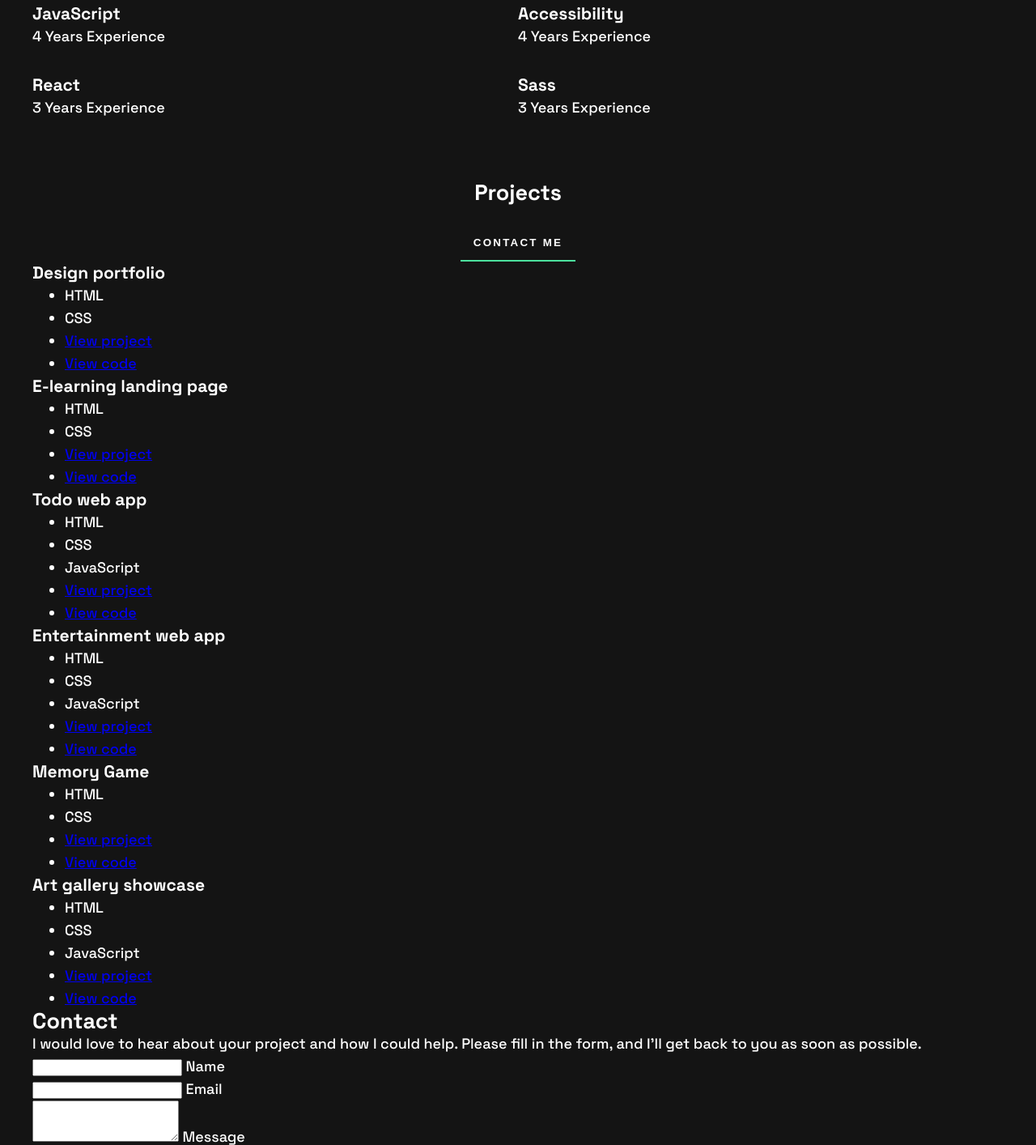
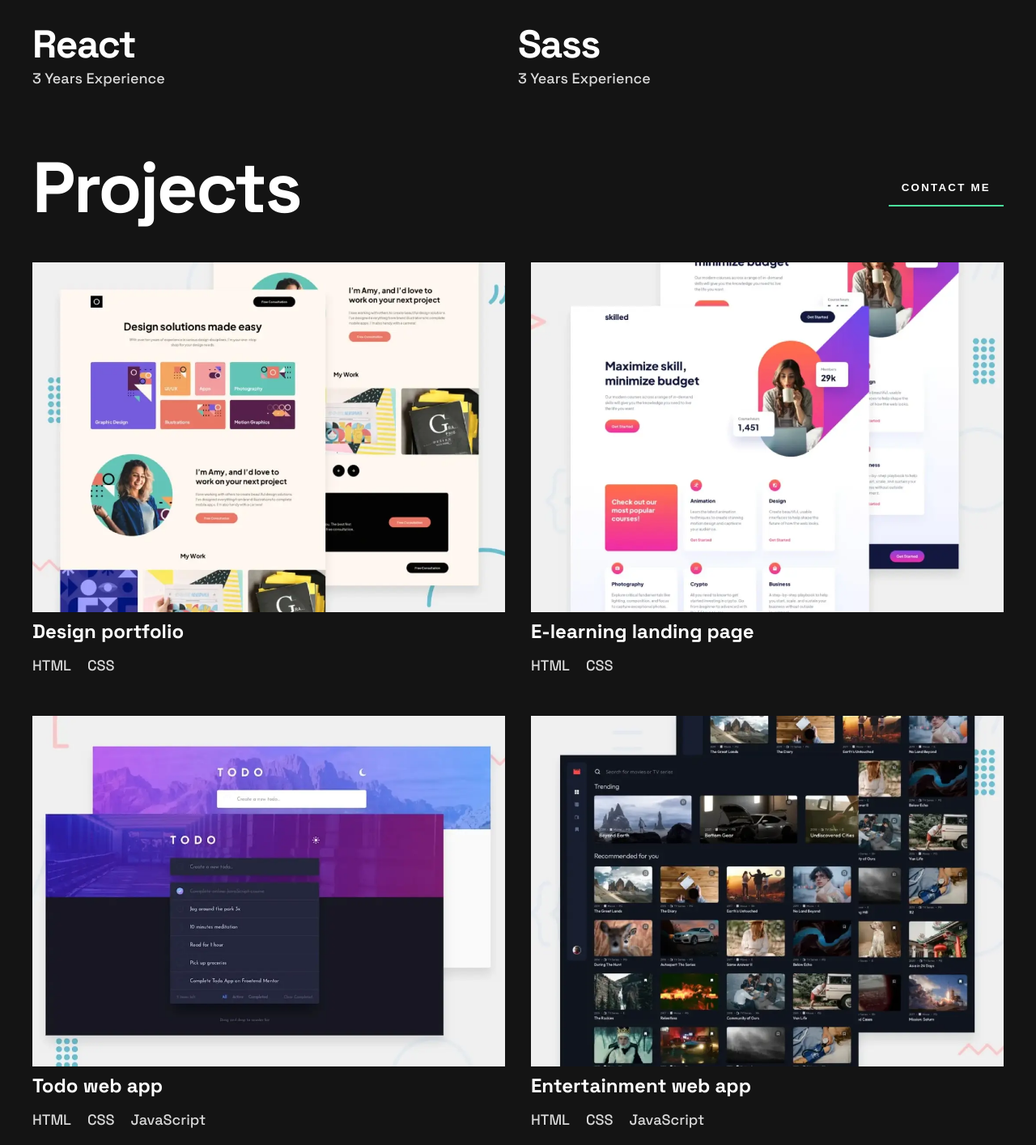
Before and after one commit to crockalet/single-page-developer-portfolio, a plain HTML site: page index.html in a window 1280 px wide. Shown: the part 1025-2439 px from the top of the page at 81% size. Drawn offline with Linux system fonts and the light colour scheme.

Commit message:
feat: projects card

```diff
--- a/index.html
+++ b/index.html
@@ -14,7 +14,7 @@
 
     <title>Frontend Mentor | Single-page developer portfolio</title>
   </head>
-  <body>
+  <body class="text-body">
     <header>
       <p>adamkeyes</p>
       <div class="icons">
@@ -31,7 +31,7 @@
     <main>
       <section class="profile-card">
         <img src="/assets/images/image-profile-mobile.webp" alt="Profile" />
-        <h1>Nice to meet you! I'm <mark>Adam Keyes.</mark></h1>
+        <h1 class="text-lg">Nice to meet you! I'm <mark>Adam Keyes.</mark></h1>
         <p>
           Based in the UK, I'm a front-end developer passionate about building
           accessible web apps that users love.
@@ -45,27 +45,27 @@
         <h2 style="display: none">Experience</h2>
 
         <div class="xp-card">
-          <h3>HTML</h3>
+          <h3 class="text-lg">HTML</h3>
           <p>4 Years Experience</p>
         </div>
         <div class="xp-card">
-          <h3>CSS</h3>
+          <h3 class="text-lg">CSS</h3>
           <p>4 Years Experience</p>
         </div>
         <div class="xp-card">
-          <h3>JavaScript</h3>
+          <h3 class="text-lg">JavaScript</h3>
           <p>4 Years Experience</p>
         </div>
         <div class="xp-card">
-          <h3>Accessibility</h3>
+          <h3 class="text-lg">Accessibility</h3>
           <p>4 Years Experience</p>
         </div>
         <div class="xp-card">
-          <h3>React</h3>
+          <h3 class="text-lg">React</h3>
           <p>3 Years Experience</p>
         </div>
         <div class="xp-card">
-          <h3>Sass</h3>
+          <h3 class="text-lg">Sass</h3>
           <p>3 Years Experience</p>
         </div>
       </section>
@@ -74,45 +74,89 @@
 
       <section class="projects-container">
         <header>
-          <h2>Projects</h2>
+          <h2 class="text-xl">Projects</h2>
           <button>Contact me</button>
         </header>
 
         <section class="projects">
           <article class="project-card">
-            <h3>Design portfolio</h3>
+            <div class="project-image">
+              <img
+                srcset="
+                  /assets/images/thumbnail-project-1-small.webp  686w,
+                  /assets/images/thumbnail-project-1-large.webp 1080w
+                "
+                src="/assets/images/thumbnail-project-1-large.webp"
+                alt="design portfolio"
+              />
+
+              <nav class="links">
+                <a href="#">View project</a>
+                <a href="#">View code</a>
+              </nav>
+            </div>
+
+            <h3 class="text-m">Design portfolio</h3>
 
             <ul class="tech">
               <li>HTML</li>
               <li>CSS</li>
             </ul>
 
-            <nav>
-              <ul>
-                <li><a href="#">View project</a></li>
-                <li><a href="#">View code</a></li>
-              </ul>
+            <nav class="links">
+              <a href="#">View project</a>
+              <a href="#">View code</a>
             </nav>
           </article>
 
           <article class="project-card">
-            <h3>E-learning landing page</h3>
+            <div class="project-image">
+              <img
+                srcset="
+                  /assets/images/thumbnail-project-2-small.webp  686w,
+                  /assets/images/thumbnail-project-2-large.webp 1080w
+                "
+                src="/assets/images/thumbnail-project-2-large.webp"
+                alt="e-learning landing page"
+              />
+
+              <nav class="links">
+                <a href="#">View project</a>
+                <a href="#">View code</a>
+              </nav>
+            </div>
+
+            <h3 class="text-m">E-learning landing page</h3>
 
             <ul class="tech">
               <li>HTML</li>
               <li>CSS</li>
             </ul>
 
-            <nav>
-              <ul>
-                <li><a href="#">View project</a></li>
-                <li><a href="#">View code</a></li>
-              </ul>
+            <nav class="links">
+              <a href="#">View project</a>
+              <a href="#">View code</a>
             </nav>
           </article>
 
           <article class="project-card">
-            <h3>Todo web app</h3>
+            <div class="project-image">
+              <img
+                srcset="
+                  /assets/images/thumbnail-project-3-small.webp  686w,
+                  /assets/images/thumbnail-project-3-large.webp 1080w
+                "
+                src="/assets/images/thumbnail-project-3-large.webp"
+                alt="todo web app"
+              />
+
+              <nav class="links">
+                <a href="#">View project</a>
+                <a href="#">View code</a>
+              </nav>
+            </div>
+
+            <h3 class="text-m">Todo web app</h3>
 
             <ul class="tech">
               <li>HTML</li>
@@ -120,16 +164,30 @@
               <li>JavaScript</li>
             </ul>
 
-            <nav>
-              <ul>
-                <li><a href="#">View project</a></li>
-                <li><a href="#">View code</a></li>
-              </ul>
+            <nav class="links">
+              <a href="#">View project</a>
+              <a href="#">View code</a>
             </nav>
           </article>
 
           <article class="project-card">
-            <h3>Entertainment web app</h3>
+            <div class="project-image">
+              <img
+                srcset="
+                  /assets/images/thumbnail-project-4-small.webp  686w,
+                  /assets/images/thumbnail-project-4-large.webp 1080w
+                "
+                src="/assets/images/thumbnail-project-4-large.webp"
+                alt="entertainment web app"
+              />
+
+              <nav class="links">
+                <a href="#">View project</a>
+                <a href="#">View code</a>
+              </nav>
+            </div>
+
+            <h3 class="text-m">Entertainment web app</h3>
 
             <ul class="tech">
               <li>HTML</li>
@@ -137,32 +195,60 @@
               <li>JavaScript</li>
             </ul>
 
-            <nav>
-              <ul>
-                <li><a href="#">View project</a></li>
-                <li><a href="#">View code</a></li>
-              </ul>
+            <nav class="links">
+              <a href="#">View project</a>
+              <a href="#">View code</a>
             </nav>
           </article>
 
           <article class="project-card">
-            <h3>Memory Game</h3>
+            <div class="project-image">
+              <img
+                srcset="
+                  /assets/images/thumbnail-project-5-small.webp  686w,
+                  /assets/images/thumbnail-project-5-large.webp 1080w
+                "
+                src="/assets/images/thumbnail-project-5-large.webp"
+                alt="memory game"
+              />
+
+              <nav class="links">
+                <a href="#">View project</a>
+                <a href="#">View code</a>
+              </nav>
+            </div>
+
+            <h3 class="text-m">Memory Game</h3>
 
             <ul class="tech">
               <li>HTML</li>
               <li>CSS</li>
             </ul>
 
-            <nav>
-              <ul>
-                <li><a href="#">View project</a></li>
-                <li><a href="#">View code</a></li>
-              </ul>
+            <nav class="links">
+              <a href="#">View project</a>
+              <a href="#">View code</a>
             </nav>
           </article>
 
           <article class="project-card">
-            <h3>Art gallery showcase</h3>
+            <div class="project-image">
+              <img
+                srcset="
+                  /assets/images/thumbnail-project-6-small.webp  686w,
+                  /assets/images/thumbnail-project-6-large.webp 1080w
+                "
+                src="/assets/images/thumbnail-project-6-large.webp"
+                alt="art gallery showcase"
+              />
+
+              <nav class="links">
+                <a href="#">View project</a>
+                <a href="#">View code</a>
+              </nav>
+            </div>
+
+            <h3 class="text-m">Art gallery showcase</h3>
 
             <ul class="tech">
               <li>HTML</li>
@@ -170,11 +256,9 @@
               <li>JavaScript</li>
             </ul>
 
-            <nav>
-              <ul>
-                <li><a href="#">View project</a></li>
-                <li><a href="#">View code</a></li>
-              </ul>
+            <nav class="links">
+              <a href="#">View project</a>
+              <a href="#">View code</a>
             </nav>
           </article>
         </section>
--- a/styles.css
+++ b/styles.css
@@ -30,20 +30,28 @@
   --green: hsl(153, 71%, 59%);
   --danger: hsl(2, 100%, 68%);
   --white: hsl(0, 0%, 100%);
+}
 
-  --heading-xl: 5.5rem;
-  --heading-xl-letter: -2.5px;
-  --heading-xl-line: 5.5rem;
+.text-body {
+  font-size: 1.125rem;
+  line-height: 1.75rem;
+}
 
-  --heading-l: 3rem;
-  --heading-l-letter: -1.5px;
-  --heading-l-line: 3.5rem;
+.text-m {
+  font-size: 1.5rem;
+  line-height: 2rem;
+}
 
-  --heading-m: 1.5rem;
-  --heading-m-line: 2rem;
+.text-lg {
+  font-size: 3rem;
+  letter-spacing: -1.5px;
+  line-height: 3.5rem;
+}
 
-  --body: 1.125rem;
-  --body-line: 1.75rem;
+.text-xl {
+  font-size: 5.5rem;
+  letter-spacing: -2.5px;
+  line-height: 5.5rem;
 }
 
 *,
@@ -54,6 +62,21 @@
 
 * {
   margin: 0;
+}
+
+img {
+  width: 100%;
+}
+
+ul {
+  list-style: none;
+  padding: 0;
+  margin: 0;
+}
+
+a:link {
+  color: inherit;
+  text-decoration: none;
 }
 
 html {
@@ -96,13 +119,12 @@ body {
   background-color: var(--black);
   color: var(--white);
 
-  font-size: var(--body);
-  line-height: var(--body-line);
   font-family: SpaceGrotesk, sans-serif;
   font-weight: 500;
 }
 
-button {
+button,
+.links > a {
   border: none;
 
   text-transform: uppercase;
@@ -114,19 +136,22 @@ button {
   transition: color 300ms ease-in-out;
 }
 
-button:hover {
+button:hover,
+.links > a:hover {
   color: var(--green);
 }
 
 button,
-mark {
+mark,
+.links > a {
   background-color: transparent;
   color: inherit;
   position: relative;
 }
 
 mark::after,
-button::after {
+button::after,
+.links > a::after {
   content: "";
 
   position: absolute;
@@ -137,7 +162,8 @@ button::after {
   background-color: var(--green);
 }
 
-button::after {
+button::after,
+.links > a::after {
   height: 2px;
 }
 
@@ -153,10 +179,6 @@ button::after {
 }
 
 .profile-card > h1 {
-  font-size: var(--heading-l);
-  letter-spacing: var(--heading-l-letter);
-  line-height: var(--heading-l-line);
-
   margin-block-start: 3rem;
 }
 
@@ -190,6 +212,77 @@ button::after {
   align-items: center;
 }
 
+.xp-card > p {
+  color: var(--gray);
+}
+
+.projects-container > header {
+  display: flex;
+  flex-direction: row;
+  justify-content: space-between;
+}
+
+.projects {
+  margin-top: 3rem;
+
+  display: grid;
+  grid-template-columns: 1fr;
+
+  column-gap: 2rem;
+  row-gap: 3rem;
+}
+
+.project-card > .project-image {
+  position: relative;
+
+  aspect-ratio: 1.35;
+}
+
+.profile-card > h3 {
+  margin-top: 1.5rem;
+}
+
+.project-card > .tech {
+  margin-top: 0.75rem;
+
+  display: flex;
+  column-gap: 1.25rem;
+}
+
+.project-card > .tech > li {
+  color: var(--gray);
+}
+
+.project-card > .links {
+  margin-top: 0.75rem;
+
+  display: flex;
+  column-gap: 2rem;
+}
+
+.project-card > .links > a {
+  padding-inline: 0;
+}
+
+.project-image > .links {
+  position: absolute;
+  inset: 0;
+  z-index: 1;
+
+  aspect-ratio: 1.35;
+
+  background-color: rgba(0, 0, 0, 0.75);
+
+  justify-content: center;
+  align-items: center;
+
+  flex-direction: column;
+
+  row-gap: 2.75rem;
+
+  display: none;
+}
+
 @media screen and (min-width: 768px) {
   main,
   header,
@@ -197,14 +290,12 @@ button::after {
     padding-inline: 1.9rem;
   }
 
+  .projects-container > header {
+    padding-inline: 0;
+  }
+
   .profile-card {
     text-align: left;
-  }
-
-  .profile-card > h1 {
-    font-size: var(--heading-xl);
-    letter-spacing: var(--heading-xl-letter);
-    line-height: var(--heading-xl-line);
   }
 
   .xp-container {
@@ -218,6 +309,10 @@ button::after {
   .md-hidden {
     display: none;
   }
+
+  .projects {
+    grid-template-columns: 1fr 1fr;
+  }
 }
 
 @media screen and (min-width: 1280px) {
@@ -230,4 +325,27 @@ button::after {
   footer {
     padding-inline: 2.5rem;
   }
+
+  .projects-container > header {
+    padding-inline: 0;
+  }
+
+  .project-card > .links {
+    display: none;
+  }
+
+  .project-image > .links {
+    display: flex;
+
+    opacity: 0;
+    pointer-events: none;
+
+    transition: opacity 300ms ease-out;
+  }
+
+  .project-card:hover > .project-image > .links,
+  .project-card:focus > .project-image > .links {
+    opacity: 1;
+    pointer-events: all;
+  }
 }
```
